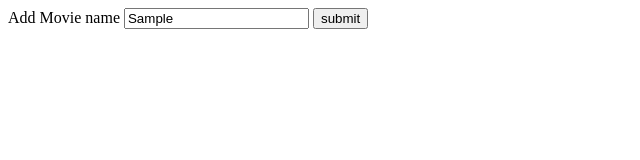
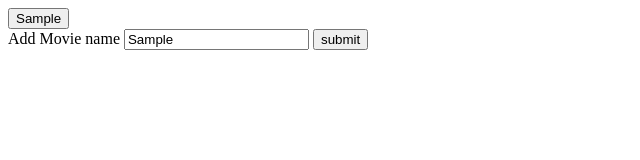
Before and after one commit to coderaphi/GIPHYAPI, a plain HTML site: page index.html in a window 1280 px wide. Both pictures are taken after typing "Sample" into the empty fields and a click on the input "submit". Shown: the whole page, without its empty margins (0-640 px from the left). Drawn offline with nearby package versions, Linux system fonts and the light colour scheme.

Commit message:
test two

```diff
--- a/index.html
+++ b/index.html
@@ -1,9 +1,10 @@
 <!DOCTYPE html>
-<html lang ="en">
+<html lang="en">
+
 <head>
 
     <meta charset="utf-8">
-      <title>Trivia Quiz</title>
+    <title>Giphy API</title>
     <meta name="description" content="">
     <meta name="viewport" content="width=device-width, initial-scale=1">
     <!-- <link rel="stylesheet" href="css/style.css"> -->
@@ -12,10 +13,13 @@
 
     <!-- <script src="https://cdnjs.cloudflare.com/ajax/libs/font-awesome/4.7.0/css/font-awesome.css "></script>       -->
 </head>
+
 <body>
 
+
+
     <div class="container">
-
+        <div id="movies-view"></div>
 
         <div id="mainArea">
 
@@ -32,6 +36,8 @@
     </div>
 
     <script src="javascript/script.js"></script>
-  <script src="https://maxcdn.bootstrapcdn.com/bootstrap/3.3.7/js/bootstrap.min.js" integrity="sha384-Tc5IQib027qvyjSMfHjOMaLkfuWVxZxUPnCJA7l2mCWNIpG9mGCD8wGNIcPD7Txa" crossorigin="anonymous"></script>
+    <script src="https://maxcdn.bootstrapcdn.com/bootstrap/3.3.7/js/bootstrap.min.js" integrity="sha384-Tc5IQib027qvyjSMfHjOMaLkfuWVxZxUPnCJA7l2mCWNIpG9mGCD8wGNIcPD7Txa"
+        crossorigin="anonymous"></script>
 </body>
+
 </html>
--- a/javascript/script.js
+++ b/javascript/script.js
@@ -1,7 +1,14 @@
+
+
+
+var movieArray = [];
+
 
 function createButtons() {
 
-var movieArray = [];
+   $("#movies-view").empty()
+
+
 
 
 
@@ -12,7 +19,7 @@ var buttonCreate =  $("<button>");
 buttonCreate.addClass("MovieTitle");
 buttonCreate.attr("data-name", movieArray[i]);
 buttonCreate.text(movieArray[i]);
-$(".container").append(buttonCreate);
+$("#movies-view").append(buttonCreate);
 
 
 }
```
Lines whose indentation alone changed are shown as unchanged.
